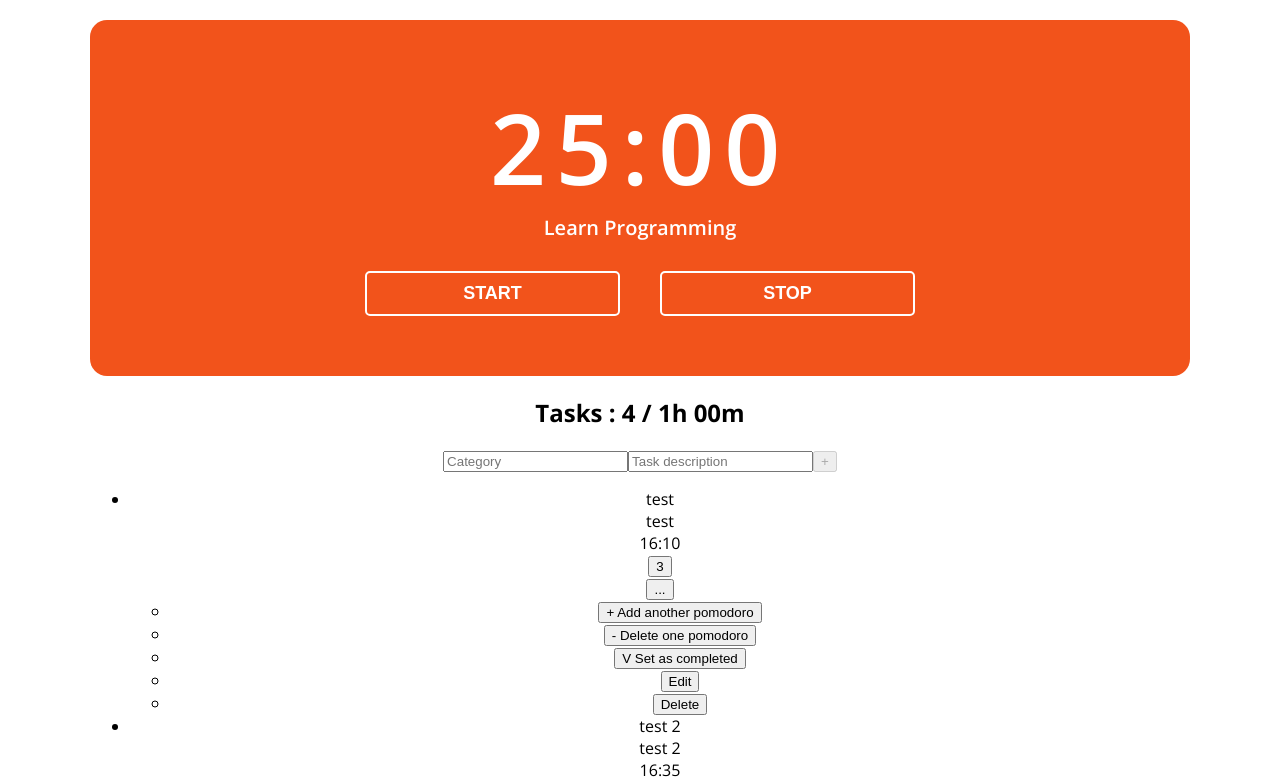
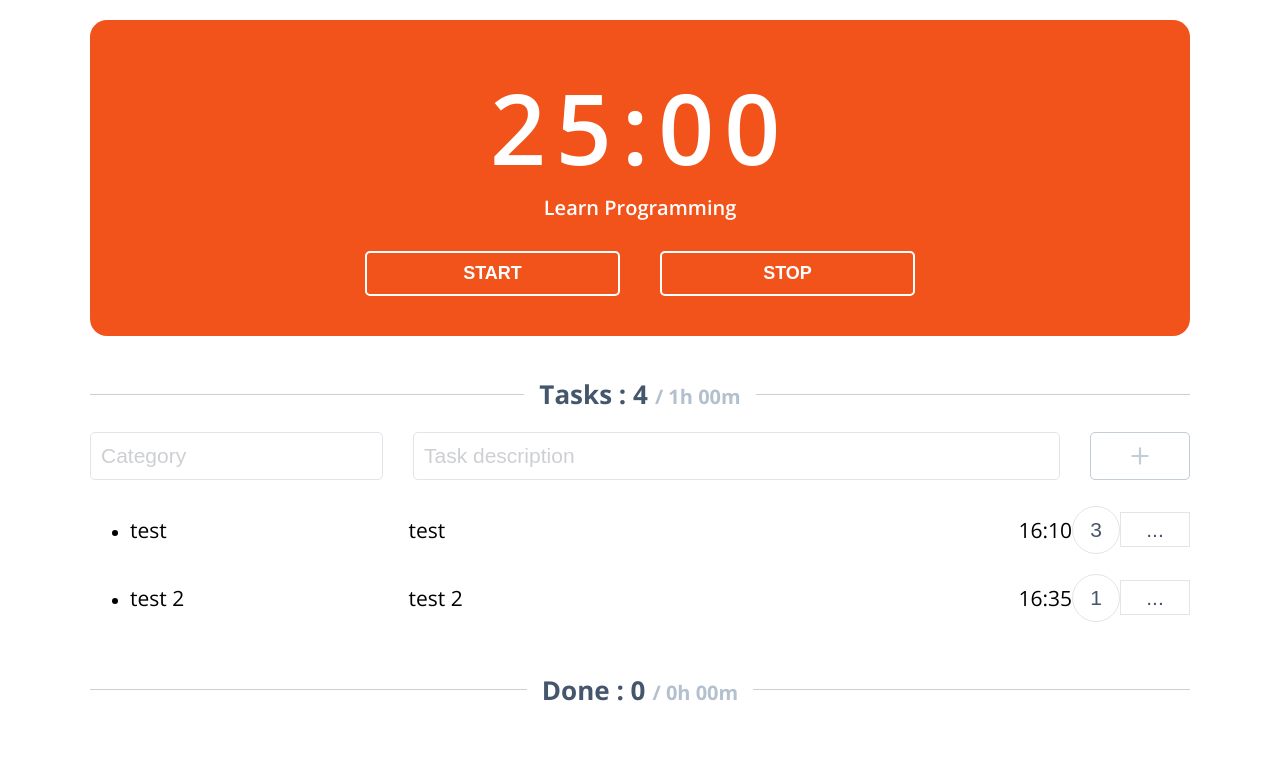
Before and after one commit to TWasilonek/pomodoro-tracker, a React (Create React App) app in the folder pomodoro-tracker-web/: page / in a window 1280 px wide. Shown: the top 781 px of the page. Built offline with nearby package versions, Linux system fonts and the light colour scheme.

Commit message:
Added basic styling

```diff
--- a/pomodoro-tracker-web/package.json
+++ b/pomodoro-tracker-web/package.json
@@ -10,10 +10,11 @@
     "@types/node": "^12.20.13",
     "@types/react": "^17.0.5",
     "@types/react-dom": "^17.0.5",
+    "@types/styled-components": "^5.1.9",
     "@types/uuid": "^8.3.0",
-    "@types/styled-components": "^5.1.9",
     "react": "^17.0.2",
     "react-dom": "^17.0.2",
+    "react-icons": "^4.2.0",
     "react-scripts": "4.0.3",
     "styled-components": "^5.3.0",
     "typescript": "^4.2.4",
--- /dev/null
+++ b/pomodoro-tracker-web/src/UI/Button.tsx
@@ -0,0 +1,31 @@
+import styled from 'styled-components';
+import { COLORS } from '../constants/colors';
+
+interface Props {
+  flex?: number;
+}
+
+const Button = styled.button`
+  display: flex;
+  align-items: center;
+  justify-content: center;
+  flex: ${(props: Props) => props.flex};
+  font-size: 21px;
+  color: ${COLORS.TEXT};
+  background-color: #fff;
+  border: 1px solid ${COLORS.GREY_LIGHTER};
+  cursor: pointer;
+
+  &:not(:disabled):hover,
+  &:not(:disabled):active {
+    background: ${COLORS.BLUE_GREYISH};
+    color: #fff;
+  }
+
+  &:disabled {
+    border-width: 1px;
+    color: ${COLORS.BLUE_GREYISH};
+  }
+`;
+
+export default Button;
--- a/pomodoro-tracker-web/src/components/Heading/Heading.tsx
+++ b/pomodoro-tracker-web/src/components/Heading/Heading.tsx
@@ -1,4 +1,41 @@
+import styled from 'styled-components';
+import { COLORS } from '../../constants/colors';
 import { formatMillisToHoursAndMins } from '../../utils/timeUtils';
+
+const Wrapper = styled.h2`
+  margin-top: 40px;
+  display: flex;
+  align-items: baseline;
+  justify-content: center;
+
+  &:before,
+  &:after {
+    content: '';
+    flex: 1;
+    align-self: center;
+    background: ${COLORS.GREY_LIGHT};
+    height: 1px;
+  }
+  &:before {
+    margin-right: 15px;
+  }
+  &:after {
+    margin-left: 15px;
+  }
+`;
+
+const Title = styled.span`
+  font-size: 26px;
+  font-weight: 700;
+  color: ${COLORS.TEXT};
+`;
+
+const Time = styled.span`
+  margin-left: 7px;
+  font-size: 20px;
+  font-weight: 700;
+  color: ${COLORS.TEXT_LIGHT};
+`;
 
 interface Props {
   text: string;
@@ -11,12 +48,14 @@ const Heading: React.FC<Props> = ({
   numberOfPomodoros,
   pomodoroTimeInMilliseconds: pomodoroTime,
 }) => (
-  <h2>
-    {text} : {numberOfPomodoros}{' '}
-    <span>
+  <Wrapper>
+    <Title>
+      {text} : {numberOfPomodoros}
+    </Title>
+    <Time>
       / {formatMillisToHoursAndMins(numberOfPomodoros * pomodoroTime)}
-    </span>
-  </h2>
+    </Time>
+  </Wrapper>
 );
 
 export default Heading;
--- a/pomodoro-tracker-web/src/components/Tasks/AddTaskForm/AddTaskForm.tsx
+++ b/pomodoro-tracker-web/src/components/Tasks/AddTaskForm/AddTaskForm.tsx
@@ -1,10 +1,49 @@
-import {
+import React, {
   ChangeEvent,
   FunctionComponent,
   SyntheticEvent,
   useCallback,
   useState,
 } from 'react';
+import styled from 'styled-components';
+import { FiPlus } from 'react-icons/fi';
+import { COLORS } from '../../../constants/colors';
+import Button from '../../../UI/Button';
+
+interface InputProps {
+  flex?: number;
+}
+
+const Form = styled.form`
+  display: flex;
+  align-items: center;
+`;
+
+const Input = styled.input`
+  flex: ${(props: InputProps) => props.flex};
+  border: 1px solid ${COLORS.GREY_LIGHTER};
+  border-radius: 5px;
+  height: 48px;
+  padding: 10px;
+  font-size: 21px;
+
+  &:focus,
+  &:focus-visible {
+    border: 2px solid ${COLORS.BLUE_GREYISH};
+    outline: ${COLORS.BLUE_GREYISH} 2px;
+  }
+
+  &:not(:last-child) {
+    margin-right: 30px;
+  }
+`;
+
+const SubmitButton = styled(Button)`
+  border-radius: 5px;
+  height: 48px;
+  padding: 10px;
+  border: 2px solid ${COLORS.BLUE_GREYISH};
+`;
 
 interface Props {
   onSubmit: (values: { category: string; description: string }) => void;
@@ -17,7 +56,10 @@ const AddTaskForm: FunctionComponent<Props> = ({ onSubmit }) => {
   const handleSubmit = useCallback(
     (event: SyntheticEvent) => {
       event.preventDefault();
+
       onSubmit({ category, description });
+      setCategory('');
+      setDescription('');
     },
     [category, description, onSubmit]
   );
@@ -37,23 +79,27 @@ const AddTaskForm: FunctionComponent<Props> = ({ onSubmit }) => {
 
   return (
     <>
-      <form onSubmit={handleSubmit}>
-        <input
+      <Form onSubmit={handleSubmit}>
+        <Input
           type="text"
           placeholder="Category"
           name="category"
           value={category}
           onChange={handleChange}
+          flex={3}
         />
-        <input
+        <Input
           type="text"
           placeholder="Task description"
           name="description"
           value={description}
           onChange={handleChange}
+          flex={8}
         />
-        <input type="submit" value="+" disabled={!description} />
-      </form>
+        <SubmitButton type="submit" disabled={!description} flex={1}>
+          <FiPlus size="26px" />
+        </SubmitButton>
+      </Form>
     </>
   );
 };
--- a/pomodoro-tracker-web/src/components/Tasks/TaskElement/TaskElement.tsx
+++ b/pomodoro-tracker-web/src/components/Tasks/TaskElement/TaskElement.tsx
@@ -1,7 +1,40 @@
 import { useCallback, useContext, useEffect, useState } from 'react';
+import styled from 'styled-components';
+
 import { AppContext } from '../../../store/AppContext';
 import { Task, TASK_ACTIONS } from '../../../store/Tasks.reducers';
 import { formatDateToHoursAndMinutes } from '../../../utils/timeUtils';
+import Button from '../../../UI/Button';
+import TaskMenu from '../TaskMenu';
+
+interface StyledProps {
+  flex?: number;
+}
+
+const Wrapper = styled.div`
+  display: flex;
+  align-items: center;
+`;
+
+const Element = styled.p`
+  display: flex;
+  align-items: center;
+  flex: ${(props: StyledProps) => props.flex};
+  margin-top: 10px;
+  margin-bottom: 10px;
+  font-size: 21px;
+
+  &:not(:last-child) {
+    margin-right: 30px;
+  }
+`;
+
+const PomodorsButton = styled(Button)`
+  width: 48px;
+  height: 48px;
+  border-radius: 100%;
+  cursor: pointer;
+`;
 
 interface Props {
   task: Task;
@@ -39,59 +72,18 @@ const TaskElement: React.FC<Props> = ({
     });
   }, [dispatch, task.id]);
 
-  const handleDeletePomodoroClick = useCallback(() => {
-    dispatch({
-      type: TASK_ACTIONS.DELETE_POMODORO,
-      payload: { id: task.id },
-    });
-  }, [dispatch, task.id]);
-
-  const handleDeleteTaskClick = useCallback(() => {
-    dispatch({
-      type: TASK_ACTIONS.DELETE_TASK,
-      payload: { id: task.id },
-    });
-  }, [dispatch, task.id]);
-
   return (
-    <>
-      <p>{task.category || ''}</p>
-      <p>{task.description}</p>
-      <div>
+    <Wrapper>
+      <Element flex={3}>{task.category || ''}</Element>
+      <Element flex={7}>{task.description}</Element>
+      <Element flex={2}>
         <p>{formatDateToHoursAndMinutes(endTime)}</p>
-        <button type="button" onClick={handleAddPomodoroClick}>
+        <PomodorsButton type="button" onClick={handleAddPomodoroClick}>
           {task.pomodoroCount}
-        </button>
-        <div>
-          <button type="button">...</button>
-          <div>
-            <ul>
-              <li>
-                <button type="button" onClick={handleAddPomodoroClick}>
-                  + Add another pomodoro
-                </button>
-              </li>
-              <li>
-                <button type="button" onClick={handleDeletePomodoroClick}>
-                  - Delete one pomodoro
-                </button>
-              </li>
-              <li>
-                <button type="button">V Set as completed</button>
-              </li>
-              <li>
-                <button type="button">Edit</button>
-              </li>
-              <li>
-                <button type="button" onClick={handleDeleteTaskClick}>
-                  Delete
-                </button>
-              </li>
-            </ul>
-          </div>
-        </div>
-      </div>
-    </>
+        </PomodorsButton>
+        <TaskMenu task={task} />
+      </Element>
+    </Wrapper>
   );
 };
 
--- /dev/null
+++ b/pomodoro-tracker-web/src/components/Tasks/TaskMenu/TaskMenu.tsx
@@ -0,0 +1,156 @@
+import { useCallback, useContext, useEffect, useState } from 'react';
+import styled from 'styled-components';
+import { FiPlus } from 'react-icons/fi';
+
+import { AppContext } from '../../../store/AppContext';
+import { Task, TASK_ACTIONS } from '../../../store/Tasks.reducers';
+import { formatDateToHoursAndMinutes } from '../../../utils/timeUtils';
+import { COLORS } from '../../../constants/colors';
+import Button from '../../../UI/Button';
+
+const BTN_HEIGHT = 35;
+
+interface StyledProps {
+  flex?: number;
+}
+
+const Wrapper = styled.div`
+  position: relative;
+`;
+
+const Element = styled.p`
+  display: flex;
+  align-items: center;
+  flex: ${(props: StyledProps) => props.flex};
+  margin-top: 10px;
+  margin-bottom: 10px;
+  font-size: 21px;
+
+  &:not(:last-child) {
+    margin-right: 30px;
+  }
+`;
+
+const PomodorsButton = styled(Button)`
+  width: 48px;
+  height: 48px;
+  border-radius: 100%;
+  cursor: pointer;
+`;
+
+const MoreButton = styled(Button)`
+  height: ${BTN_HEIGHT}px;
+  width: 70px;
+`;
+
+const PopupMenuWrapper = styled.div`
+  position: absolute;
+  z-index: 1000;
+  background: white;
+  right: 0;
+  bottom: ${BTN_HEIGHT + 2}px;
+  border: 2px solid ${COLORS.BLUE_GREYISH};
+  border-radius: 5px;
+  width: 200px;
+`;
+
+const Menu = styled.ul`
+  list-style: none;
+  padding-left: 0;
+`;
+
+const MenuItem = styled.li`
+  display: flex;
+  align-items: center;
+  padding: 7px;
+  margin: 0;
+
+  &:not(:last-child) {
+    border-bottom: 1px solid ${COLORS.GREY_LIGHT};
+  }
+`;
+
+const MenuItemButton = styled.button`
+  width: 100%;
+  background: #fff;
+  color: ${COLORS.TEXT};
+  border: none;
+  cursor: pointer;
+  text-align: left;
+
+  &:hover,
+  &:active {
+    font-weight: 600;
+  }
+`;
+
+interface Props {
+  task: Task;
+}
+
+const TaskMenu: React.FC<Props> = ({ task }) => {
+  const { dispatch } = useContext(AppContext);
+  const [isOpen, setIsOpen] = useState(false);
+
+  const handleTriggerButtonClick = useCallback(() => {
+    setIsOpen(!isOpen);
+  }, [isOpen]);
+
+  const handleAddPomodoroClick = useCallback(() => {
+    dispatch({
+      type: TASK_ACTIONS.ADD_POMODORO,
+      payload: { id: task.id },
+    });
+  }, [dispatch, task.id]);
+
+  const handleDeletePomodoroClick = useCallback(() => {
+    dispatch({
+      type: TASK_ACTIONS.DELETE_POMODORO,
+      payload: { id: task.id },
+    });
+  }, [dispatch, task.id]);
+
+  const handleDeleteTaskClick = useCallback(() => {
+    dispatch({
+      type: TASK_ACTIONS.DELETE_TASK,
+      payload: { id: task.id },
+    });
+  }, [dispatch, task.id]);
+
+  return (
+    <Wrapper>
+      <MoreButton type="button" onClick={handleTriggerButtonClick}>
+        ...
+      </MoreButton>
+      {isOpen && (
+        <PopupMenuWrapper>
+          <Menu>
+            <MenuItem>
+              <MenuItemButton type="button" onClick={handleAddPomodoroClick}>
+                + Add another pomodoro
+              </MenuItemButton>
+            </MenuItem>
+            <MenuItem>
+              <MenuItemButton type="button" onClick={handleDeletePomodoroClick}>
+                - Delete one pomodoro
+              </MenuItemButton>
+            </MenuItem>
+            <MenuItem>
+              <MenuItemButton type="button">V Set as completed</MenuItemButton>
+            </MenuItem>
+            <MenuItem>
+              <MenuItemButton type="button">Edit</MenuItemButton>
+            </MenuItem>
+            <MenuItem>
+              <MenuItemButton type="button" onClick={handleDeleteTaskClick}>
+                Delete
+              </MenuItemButton>
+            </MenuItem>
+          </Menu>
+        </PopupMenuWrapper>
+      )}
+    </Wrapper>
+  );
+};
+
+export default TaskMenu;
--- /dev/null
+++ b/pomodoro-tracker-web/src/components/Tasks/TaskMenu/index.ts
@@ -0,0 +1 @@
+export { default } from './TaskMenu';
--- a/pomodoro-tracker-web/src/components/Timer/Timer.tsx
+++ b/pomodoro-tracker-web/src/components/Timer/Timer.tsx
@@ -12,7 +12,7 @@ const DEFAULT_LONG_BREAK_TIME = getMillisFromMinutes(15);
 
 const Wrapper = styled.header`
   background-color: ${COLORS.TOMATO};
-  padding: 60px;
+  padding: 40px;
   display: flex;
   flex-direction: column;
   align-items: center;
--- a/pomodoro-tracker-web/src/constants/colors.ts
+++ b/pomodoro-tracker-web/src/constants/colors.ts
@@ -3,4 +3,9 @@ export const COLORS = {
   RED: '#C7011A',
   GREEN: '#47BB02',
   DARK_GREEN: '015001',
+  TEXT: '#44566C',
+  TEXT_LIGHT: '#B3C0CE',
+  GREY_LIGHT: '#CDCFD2',
+  GREY_LIGHTER: '#E1E5E9',
+  BLUE_GREYISH: '#C2CDD6',
 };
--- a/pomodoro-tracker-web/src/index.css
+++ b/pomodoro-tracker-web/src/index.css
@@ -1,3 +1,8 @@
+
+*, *::before, *::after {
+  box-sizing: border-box;
+}
+
 body {
   margin: 0;
   font-family: 'Open Sans', -apple-system, BlinkMacSystemFont, 'Segoe UI', 'Roboto', 'Oxygen',
@@ -16,3 +21,16 @@ p {
   margin-block-start: 0;
   margin-block-end: 0;
 }
+
+::placeholder { /* Chrome, Firefox, Opera, Safari 10.1+ */
+  color: #CDCFD2;
+  opacity: 1; /* Firefox */
+}
+
+:-ms-input-placeholder { /* Internet Explorer 10-11 */
+  color: #CDCFD2;
+}
+
+::-ms-input-placeholder { /* Microsoft Edge */
+  color: #CDCFD2;
+}
```
Also changed, not shown: 1 other file (tests, documents, lock files or other folders).
